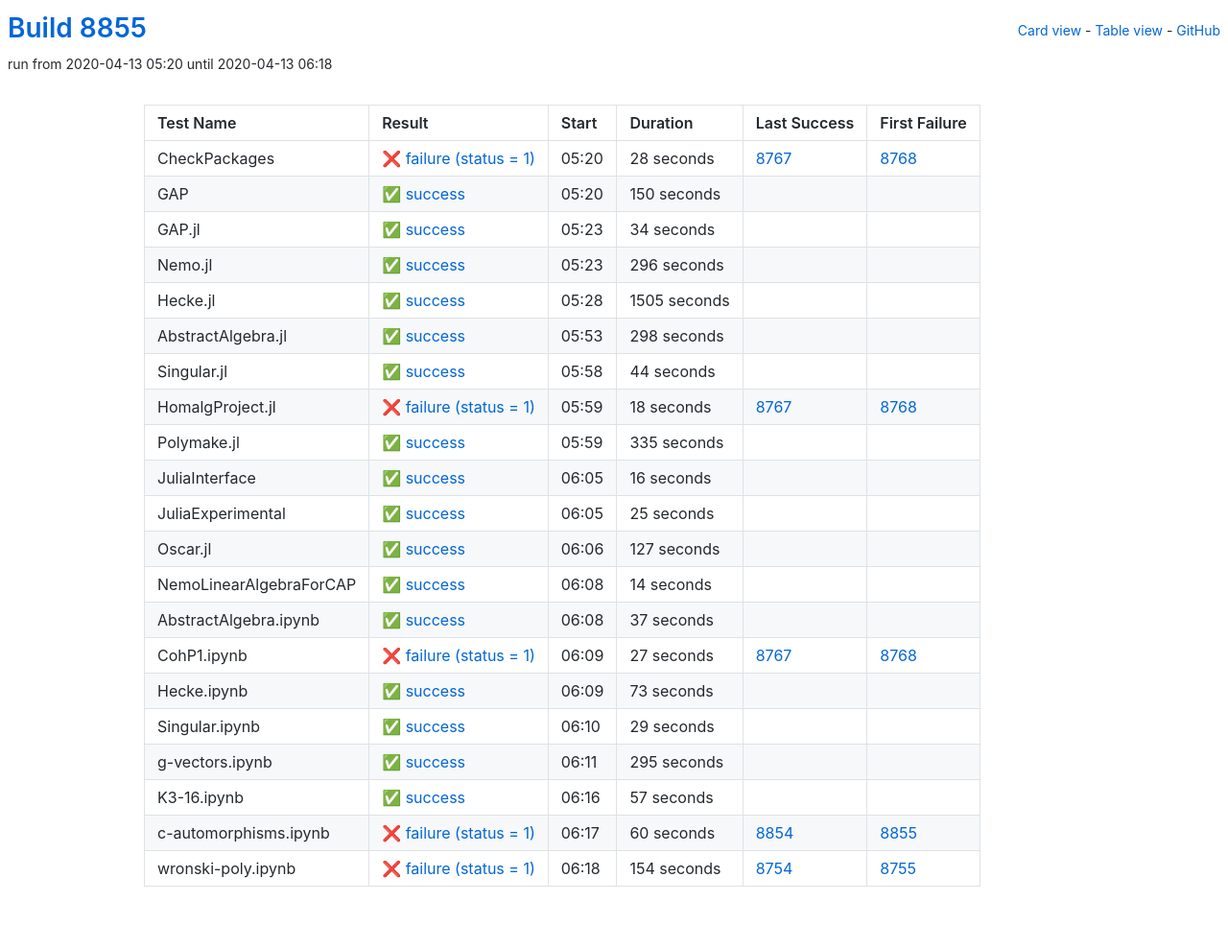
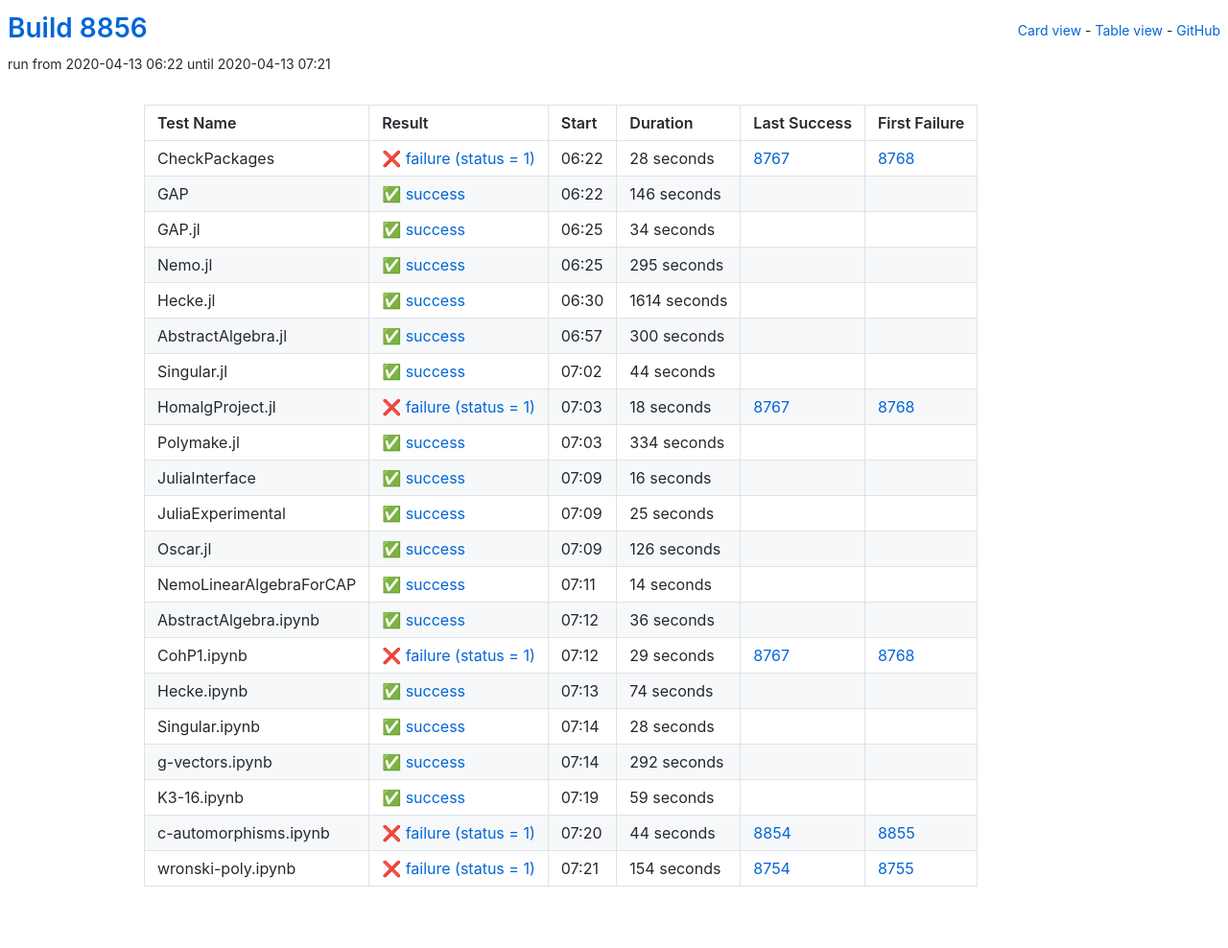
Before and after one commit to oscar-system/oscar-ci-status, a Jekyll site: the page built from table.html, in a window 1280 px wide. Shown: the whole page at 96% size. Built offline with Jekyll 4.4.1, drawn with Linux system fonts in a browser that asks for light colours.

Commit message:
Build 8856

```diff
--- a/_data/ci.yml
+++ b/_data/ci.yml
@@ -1,5 +1,5 @@
-build: 8855
-build_url: https://oscarci.mathematik.uni-kl.de/job/oscar/8855/
+build: 8856
+build_url: https://oscarci.mathematik.uni-kl.de/job/oscar/8856/
 job: oscar
 tests:
 - duration: 28
@@ -8,20 +8,20 @@
   first_failure_url: https://oscarci.mathematik.uni-kl.de/job/oscar/8768/
   last_success: 8767
   last_success_url: https://oscarci.mathematik.uni-kl.de/job/oscar/8767/
-  log: https://oscarci.mathematik.uni-kl.de/job/oscar/8855/artifact/logs/build-8855/CheckPackages.log
+  log: https://oscarci.mathematik.uni-kl.de/job/oscar/8856/artifact/logs/build-8856/CheckPackages.log
   name: CheckPackages
-  start: 2020-04-13 05:20
+  start: 2020-04-13 06:22
   status: failure
   success: false
-- duration: 150
+- duration: 146
   exitcode: 0
   first_failure: false
   first_failure_url: null
   last_success: false
   last_success_url: null
-  log: https://oscarci.mathematik.uni-kl.de/job/oscar/8855/artifact/logs/build-8855/GAP.log
+  log: https://oscarci.mathematik.uni-kl.de/job/oscar/8856/artifact/logs/build-8856/GAP.log
   name: GAP
-  start: 2020-04-13 05:20
+  start: 2020-04-13 06:22
   status: success
   success: true
 - duration: 34
@@ -30,42 +30,42 @@
   first_failure_url: null
   last_success: false
   last_success_url: null
-  log: https://oscarci.mathematik.uni-kl.de/job/oscar/8855/artifact/logs/build-8855/GAP.jl.log
+  log: https://oscarci.mathematik.uni-kl.de/job/oscar/8856/artifact/logs/build-8856/GAP.jl.log
   name: GAP.jl
-  start: 2020-04-13 05:23
+  start: 2020-04-13 06:25
   status: success
   success: true
-- duration: 296
+- duration: 295
   exitcode: 0
   first_failure: false
   first_failure_url: null
   last_success: false
   last_success_url: null
-  log: https://oscarci.mathematik.uni-kl.de/job/oscar/8855/artifact/logs/build-8855/Nemo.jl.log
+  log: https://oscarci.mathematik.uni-kl.de/job/oscar/8856/artifact/logs/build-8856/Nemo.jl.log
   name: Nemo.jl
-  start: 2020-04-13 05:23
+  start: 2020-04-13 06:25
   status: success
   success: true
-- duration: 1505
+- duration: 1614
   exitcode: 0
   first_failure: false
   first_failure_url: null
   last_success: false
   last_success_url: null
-  log: https://oscarci.mathematik.uni-kl.de/job/oscar/8855/artifact/logs/build-8855/Hecke.jl.log
+  log: https://oscarci.mathematik.uni-kl.de/job/oscar/8856/artifact/logs/build-8856/Hecke.jl.log
   name: Hecke.jl
-  start: 2020-04-13 05:28
+  start: 2020-04-13 06:30
   status: success
   success: true
-- duration: 298
+- duration: 300
   exitcode: 0
   first_failure: false
   first_failure_url: null
   last_success: false
   last_success_url: null
-  log: https://oscarci.mathematik.uni-kl.de/job/oscar/8855/artifact/logs/build-8855/AbstractAlgebra.jl.log
+  log: https://oscarci.mathematik.uni-kl.de/job/oscar/8856/artifact/logs/build-8856/AbstractAlgebra.jl.log
   name: AbstractAlgebra.jl
-  start: 2020-04-13 05:53
+  start: 2020-04-13 06:57
   status: success
   success: true
 - duration: 44
@@ -74,9 +74,9 @@
   first_failure_url: null
   last_success: false
   last_success_url: null
-  log: https://oscarci.mathematik.uni-kl.de/job/oscar/8855/artifact/logs/build-8855/Singular.jl.log
+  log: https://oscarci.mathematik.uni-kl.de/job/oscar/8856/artifact/logs/build-8856/Singular.jl.log
   name: Singular.jl
-  start: 2020-04-13 05:58
+  start: 2020-04-13 07:02
   status: success
   success: true
 - duration: 18
@@ -85,20 +85,20 @@
   first_failure_url: https://oscarci.mathematik.uni-kl.de/job/oscar/8768/
   last_success: 8767
   last_success_url: https://oscarci.mathematik.uni-kl.de/job/oscar/8767/
-  log: https://oscarci.mathematik.uni-kl.de/job/oscar/8855/artifact/logs/build-8855/HomalgProject.jl.log
+  log: https://oscarci.mathematik.uni-kl.de/job/oscar/8856/artifact/logs/build-8856/HomalgProject.jl.log
   name: HomalgProject.jl
-  start: 2020-04-13 05:59
+  start: 2020-04-13 07:03
   status: failure
   success: false
-- duration: 335
+- duration: 334
   exitcode: 0
   first_failure: false
   first_failure_url: null
   last_success: false
   last_success_url: null
-  log: https://oscarci.mathematik.uni-kl.de/job/oscar/8855/artifact/logs/build-8855/Polymake.jl.log
+  log: https://oscarci.mathematik.uni-kl.de/job/oscar/8856/artifact/logs/build-8856/Polymake.jl.log
   name: Polymake.jl
-  start: 2020-04-13 05:59
+  start: 2020-04-13 07:03
   status: success
   success: true
 - duration: 16
@@ -107,9 +107,9 @@
   first_failure_url: null
   last_success: false
   last_success_url: null
-  log: https://oscarci.mathematik.uni-kl.de/job/oscar/8855/artifact/logs/build-8855/JuliaInterface.log
+  log: https://oscarci.mathematik.uni-kl.de/job/oscar/8856/artifact/logs/build-8856/JuliaInterface.log
   name: JuliaInterface
-  start: 2020-04-13 06:05
+  start: 2020-04-13 07:09
   status: success
   success: true
 - duration: 25
@@ -118,20 +118,20 @@
   first_failure_url: null
   last_success: false
   last_success_url: null
-  log: https://oscarci.mathematik.uni-kl.de/job/oscar/8855/artifact/logs/build-8855/JuliaExperimental.log
+  log: https://oscarci.mathematik.uni-kl.de/job/oscar/8856/artifact/logs/build-8856/JuliaExperimental.log
   name: JuliaExperimental
-  start: 2020-04-13 06:05
+  start: 2020-04-13 07:09
   status: success
   success: true
-- duration: 127
+- duration: 126
   exitcode: 0
   first_failure: false
   first_failure_url: null
   last_success: false
   last_success_url: null
-  log: https://oscarci.mathematik.uni-kl.de/job/oscar/8855/artifact/logs/build-8855/Oscar.jl.log
+  log: https://oscarci.mathematik.uni-kl.de/job/oscar/8856/artifact/logs/build-8856/Oscar.jl.log
   name: Oscar.jl
-  start: 2020-04-13 06:06
+  start: 2020-04-13 07:09
   status: success
   success: true
 - duration: 14
@@ -140,86 +140,86 @@
   first_failure_url: null
   last_success: false
   last_success_url: null
-  log: https://oscarci.mathematik.uni-kl.de/job/oscar/8855/artifact/logs/build-8855/NemoLinearAlgebraForCAP.log
+  log: https://oscarci.mathematik.uni-kl.de/job/oscar/8856/artifact/logs/build-8856/NemoLinearAlgebraForCAP.log
   name: NemoLinearAlgebraForCAP
-  start: 2020-04-13 06:08
+  start: 2020-04-13 07:11
   status: success
   success: true
-- duration: 37
+- duration: 36
   exitcode: 0
   first_failure: false
   first_failure_url: null
   last_success: false
   last_success_url: null
-  log: https://oscarci.mathematik.uni-kl.de/job/oscar/8855/artifact/logs/build-8855/AbstractAlgebra.ipynb.log
+  log: https://oscarci.mathematik.uni-kl.de/job/oscar/8856/artifact/logs/build-8856/AbstractAlgebra.ipynb.log
   name: AbstractAlgebra.ipynb
-  start: 2020-04-13 06:08
+  start: 2020-04-13 07:12
   status: success
   success: true
-- duration: 27
+- duration: 29
   exitcode: 1
   first_failure: 8768
   first_failure_url: https://oscarci.mathematik.uni-kl.de/job/oscar/8768/
   last_success: 8767
   last_success_url: https://oscarci.mathematik.uni-kl.de/job/oscar/8767/
-  log: https://oscarci.mathematik.uni-kl.de/job/oscar/8855/artifact/logs/build-8855/CohP1.ipynb.log
+  log: https://oscarci.mathematik.uni-kl.de/job/oscar/8856/artifact/logs/build-8856/CohP1.ipynb.log
   name: CohP1.ipynb
-  start: 2020-04-13 06:09
+  start: 2020-04-13 07:12
   status: failure
   success: false
-- duration: 73
+- duration: 74
   exitcode: 0
   first_failure: false
   first_failure_url: null
   last_success: false
   last_success_url: null
-  log: https://oscarci.mathematik.uni-kl.de/job/oscar/8855/artifact/logs/build-8855/Hecke.ipynb.log
+  log: https://oscarci.mathematik.uni-kl.de/job/oscar/8856/artifact/logs/build-8856/Hecke.ipynb.log
   name: Hecke.ipynb
-  start: 2020-04-13 06:09
+  start: 2020-04-13 07:13
   status: success
   success: true
-- duration: 29
+- duration: 28
   exitcode: 0
   first_failure: false
   first_failure_url: null
   last_success: false
   last_success_url: null
-  log: https://oscarci.mathematik.uni-kl.de/job/oscar/8855/artifact/logs/build-8855/Singular.ipynb.log
+  log: https://oscarci.mathematik.uni-kl.de/job/oscar/8856/artifact/logs/build-8856/Singular.ipynb.log
   name: Singular.ipynb
-  start: 2020-04-13 06:10
+  start: 2020-04-13 07:14
   status: success
   success: true
-- duration: 295
+- duration: 292
   exitcode: 0
   first_failure: false
   first_failure_url: null
   last_success: false
   last_success_url: null
-  log: https://oscarci.mathematik.uni-kl.de/job/oscar/8855/artifact/logs/build-8855/g-vectors.ipynb.log
+  log: https://oscarci.mathematik.uni-kl.de/job/oscar/8856/artifact/logs/build-8856/g-vectors.ipynb.log
   name: g-vectors.ipynb
-  start: 2020-04-13 06:11
+  start: 2020-04-13 07:14
   status: success
   success: true
-- duration: 57
+- duration: 59
   exitcode: 0
   first_failure: false
   first_failure_url: null
   last_success: false
   last_success_url: null
-  log: https://oscarci.mathematik.uni-kl.de/job/oscar/8855/artifact/logs/build-8855/K3-16.ipynb.log
+  log: https://oscarci.mathematik.uni-kl.de/job/oscar/8856/artifact/logs/build-8856/K3-16.ipynb.log
   name: K3-16.ipynb
-  start: 2020-04-13 06:16
+  start: 2020-04-13 07:19
   status: success
   success: true
-- duration: 60
+- duration: 44
   exitcode: 1
   first_failure: 8855
   first_failure_url: https://oscarci.mathematik.uni-kl.de/job/oscar/8855/
   last_success: 8854
   last_success_url: https://oscarci.mathematik.uni-kl.de/job/oscar/8854/
-  log: https://oscarci.mathematik.uni-kl.de/job/oscar/8855/artifact/logs/build-8855/c-automorphisms.ipynb.log
+  log: https://oscarci.mathematik.uni-kl.de/job/oscar/8856/artifact/logs/build-8856/c-automorphisms.ipynb.log
   name: c-automorphisms.ipynb
-  start: 2020-04-13 06:17
+  start: 2020-04-13 07:20
   status: failure
   success: false
 - duration: 154
@@ -228,8 +228,8 @@
   first_failure_url: https://oscarci.mathematik.uni-kl.de/job/oscar/8755/
   last_success: 8754
   last_success_url: https://oscarci.mathematik.uni-kl.de/job/oscar/8754/
-  log: https://oscarci.mathematik.uni-kl.de/job/oscar/8855/artifact/logs/build-8855/wronski-poly.ipynb.log
+  log: https://oscarci.mathematik.uni-kl.de/job/oscar/8856/artifact/logs/build-8856/wronski-poly.ipynb.log
   name: wronski-poly.ipynb
-  start: 2020-04-13 06:18
+  start: 2020-04-13 07:21
   status: failure
   success: false
```
Also changed, not shown: README.md.
